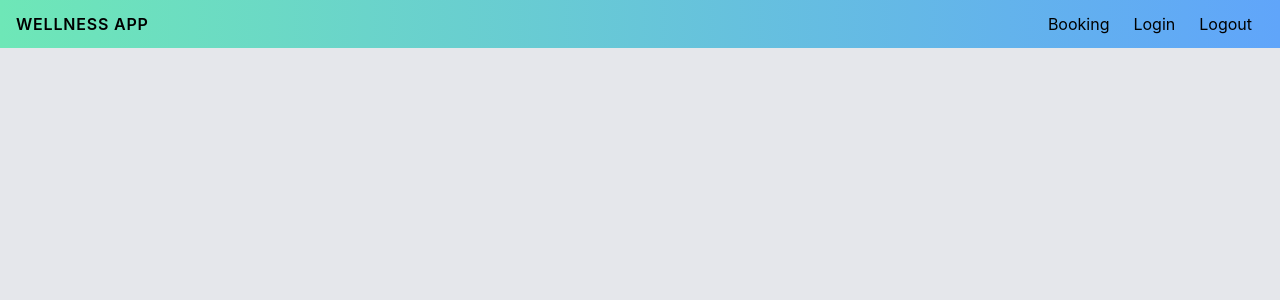
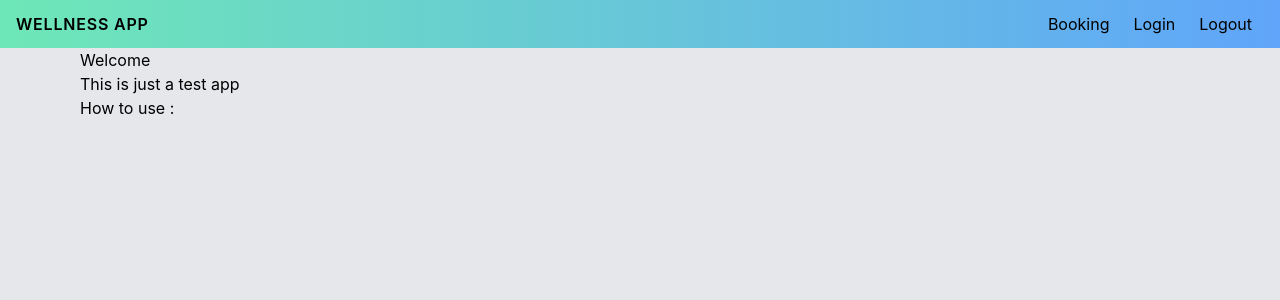
Before and after one commit to mRizalMaulana/wellness-app, a React (Create React App) app in the folder frontend/: page / in a window 1280 px wide. Shown: the top 300 px of the page. Built offline with nearby package versions, Linux system fonts and the light colour scheme.

Commit message:
create landing page

```diff
--- a/frontend/src/App.js
+++ b/frontend/src/App.js
@@ -2,6 +2,7 @@ import { Fragment } from 'react';
 import { BrowserRouter as Router, Switch, Route, Redirect } from "react-router-dom";
 
 import Navbar from './components/shared/Navbar';
+import LandingPage from './components/pages/LandingPage';
 import Booking from './components/pages/Booking';
 // import BookingDetail from './componets/pages/BookingDetail';
 
@@ -14,7 +15,7 @@ function App() {
         <Navbar />
         <div className="container">
           <Switch>
-            <Route exact path='/' />
+            <Route exact path='/' component={LandingPage}/>
             <Route exact path='/booking' component={Booking}/>
             {/* <Route path="/booking/:id" component={BookingDetail} /> */}
             <Redirect to="/" />
--- /dev/null
+++ b/frontend/src/components/pages/LandingPage.js
@@ -0,0 +1,14 @@
+import { Fragment } from "react";
+
+const LandingPage = () => {
+    return(
+        <Fragment>
+            <h2>Welcome</h2>
+            <p>This is just a test app</p>
+
+            <h2>How to use :</h2>
+        </Fragment>
+    )
+};
+
+export default LandingPage;
```
